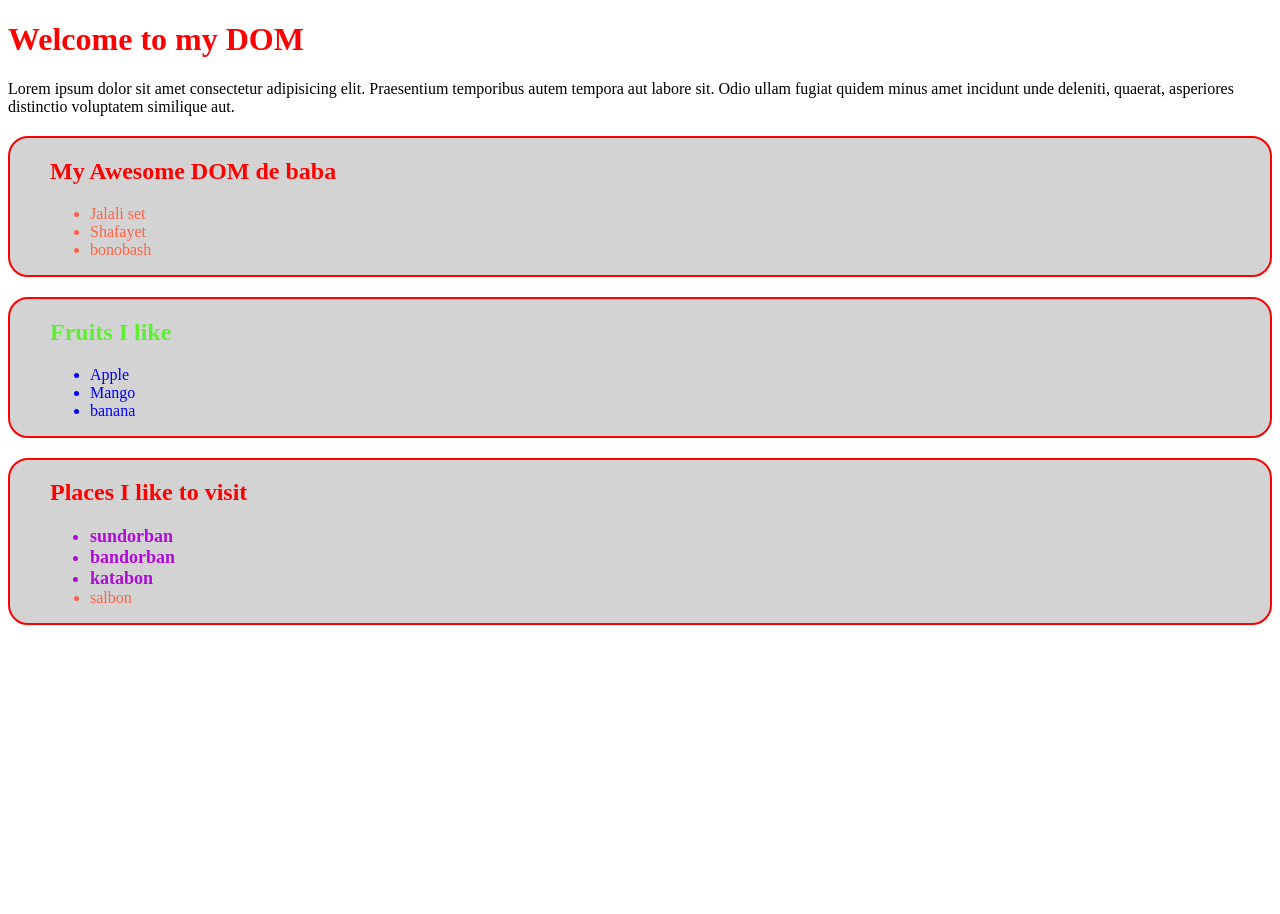
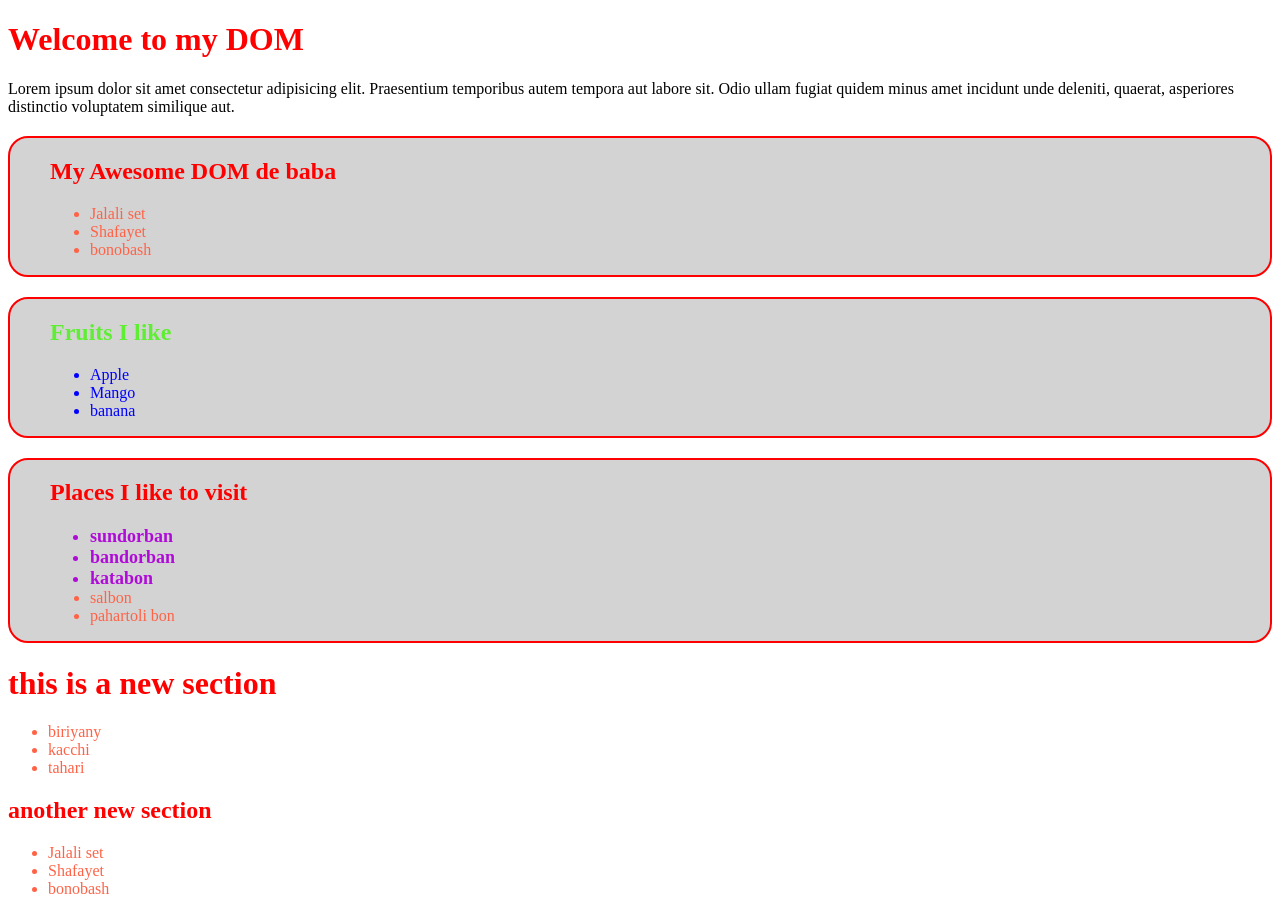
Before and after one commit to Md-Shanto-Sharker/tour-of-Dom, a plain HTML site: page index.html in a window 1280 px wide. Before the commit the page ends 800 px from the top, so only its background shows below. Drawn offline with Linux system fonts and the light colour scheme.

Commit message:
added new

```diff
--- /dev/null
+++ b/append.js
@@ -0,0 +1,37 @@
+const appends = document.getElementById("Places-list");
+const li = document.createElement("li");
+li.innerText = "pahartoli bon";
+appends.appendChild(li);
+
+const newSection = document.getElementById("main-content");
+const section = document.createElement("section");
+const h1 = document.createElement("h1");
+h1.innerText = "this is a new section";
+newSection.appendChild(h1);
+
+const ul = document.createElement("ul");
+const li1 = document.createElement("li");
+li1.innerText = "biriyany";
+ul.appendChild(li1);
+
+const li2 = document.createElement("li");
+li2.innerText = "kacchi";
+ul.appendChild(li2);
+
+const li3 = document.createElement("li");
+li3.innerText = "tahari";
+ul.appendChild(li3);
+
+newSection.appendChild(ul);
+
+// set innerHTML directly
+const sectionDress = document.createElement("section");
+sectionDress.innerHTML = `
+<h1>another new section</h1>
+<ul>
+    <li>Jalali set</li>
+    <li>Shafayet</li>
+    <li>bonobash</li>
+ </ul>
+`;
+newSection.appendChild(sectionDress)
--- a/index.html
+++ b/index.html
@@ -11,7 +11,7 @@
         <h1>Welcome to my DOM</h1>
         <p>Lorem ipsum dolor sit amet consectetur adipisicing elit. Praesentium temporibus autem tempora aut labore sit. Odio ullam fugiat quidem minus amet incidunt unde deleniti, quaerat, asperiores distinctio voluptatem similique aut.</p>
     </header>
-    <main>
+    <main id="main-content">
         <section>
             <h1>My Awesome DOM de baba</h1>
         <ul>
@@ -32,7 +32,7 @@
 
     <section  id="Places-container">
         <h1>Places I like to visit</h1>
-        <ul>
+        <ul id="Places-list">
             <li class="important-places">sundorban</li>
             <li class="important-places">bandorban</li>
             <li class="important-places">katabon</li>
@@ -42,6 +42,7 @@
     </main>
     <script src="dom.js"></script>
     <script src="stylein.js"></script>
+    <script src="append.js"></script>
     <script>
         const liCollection = document.getElementsByTagName('li')
         for(let i of liCollection){
```
